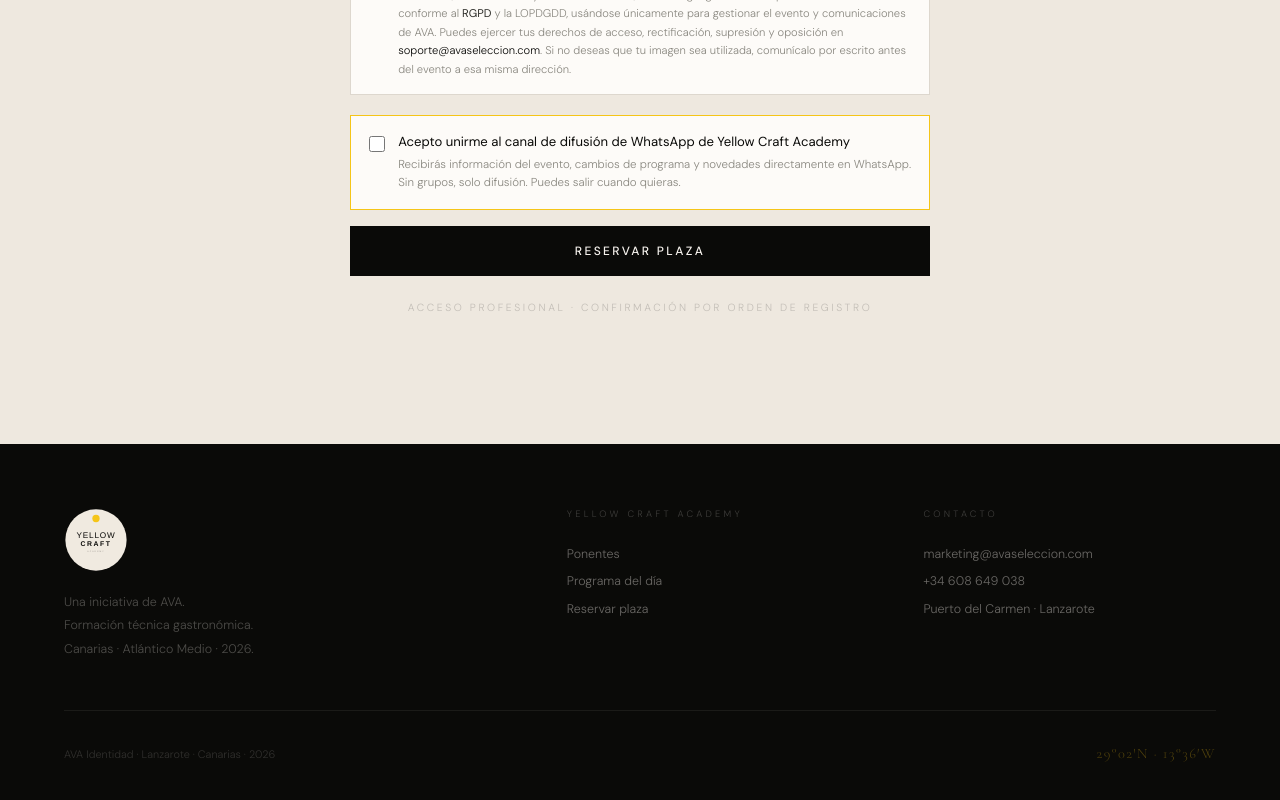
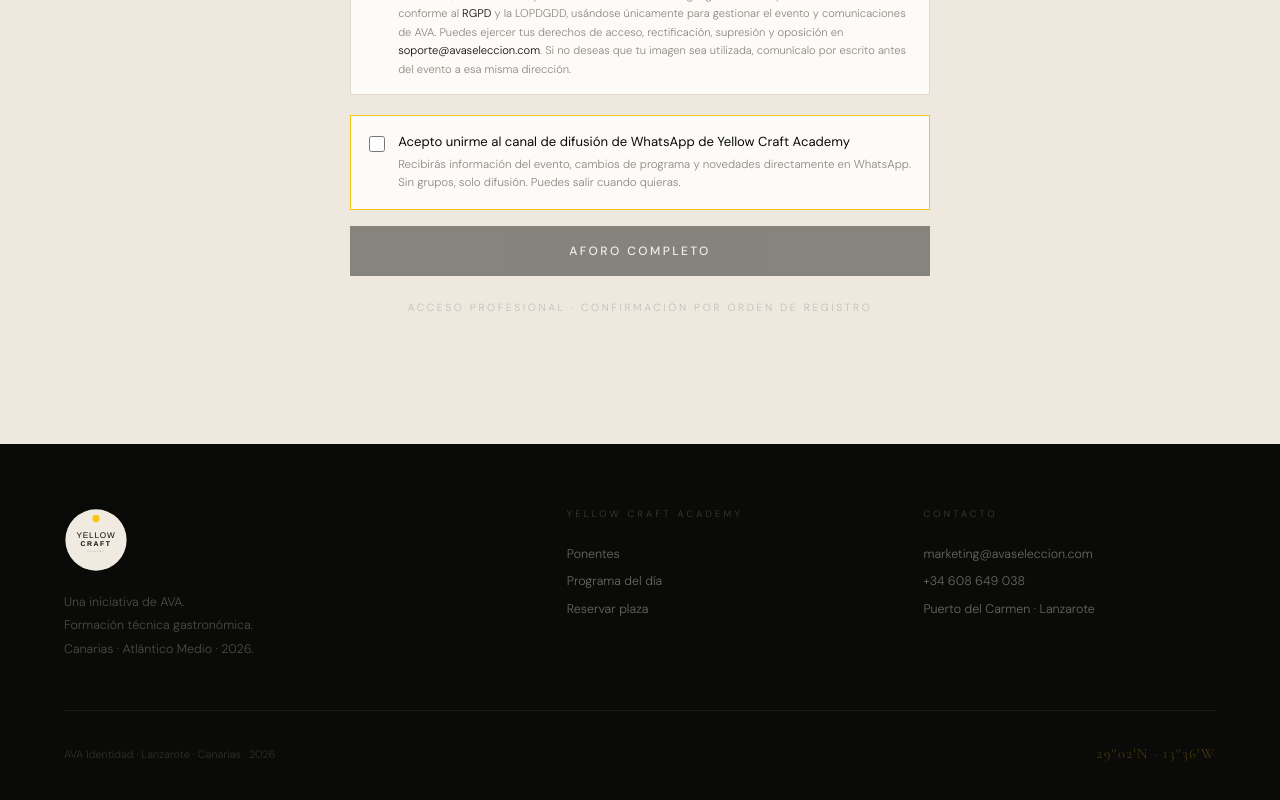
Before and after one commit to Manvott/yellow-craft-academy, a Next.js app: page /en/evento in a window 1280 px wide. Shown: the part 7816-8616 px from the top of the page. Built offline with nearby package versions, Linux system fonts and the light colour scheme.

Commit message:
feat(landing): botón reservar plaza deshabilitado — aforo completo

```diff
--- a/components/landing/LandingClient.tsx
+++ b/components/landing/LandingClient.tsx
@@ -442,9 +442,9 @@ function RegistroForm() {
         <p style={{ fontSize: '0.8rem', color: '#c0392b', padding: '0.75rem 1rem', background: '#fef2f2', border: '1px solid #fca5a5' }}>{error}</p>
       )}
 
-      <button type="submit" disabled={isPending}
-        style={{ background: 'var(--negro)', color: 'var(--crema)', border: 'none', padding: '1rem', fontSize: '0.75rem', letterSpacing: '0.2em', textTransform: 'uppercase', fontWeight: 500, cursor: isPending ? 'not-allowed' : 'pointer', opacity: isPending ? 0.6 : 1, fontFamily: 'DM Sans, sans-serif', marginTop: '0.25rem' }}>
-        {isPending ? 'Enviando...' : 'Reservar plaza'}
+      <button type="submit" disabled={isPending || BLOQUES.every(b => b.cerrado)}
+        style={{ background: 'var(--negro)', color: 'var(--crema)', border: 'none', padding: '1rem', fontSize: '0.75rem', letterSpacing: '0.2em', textTransform: 'uppercase', fontWeight: 500, cursor: (isPending || BLOQUES.every(b => b.cerrado)) ? 'not-allowed' : 'pointer', opacity: (isPending || BLOQUES.every(b => b.cerrado)) ? 0.45 : 1, fontFamily: 'DM Sans, sans-serif', marginTop: '0.25rem' }}>
+        {isPending ? 'Enviando...' : BLOQUES.every(b => b.cerrado) ? 'Aforo completo' : 'Reservar plaza'}
       </button>
     </form>
   )
```
